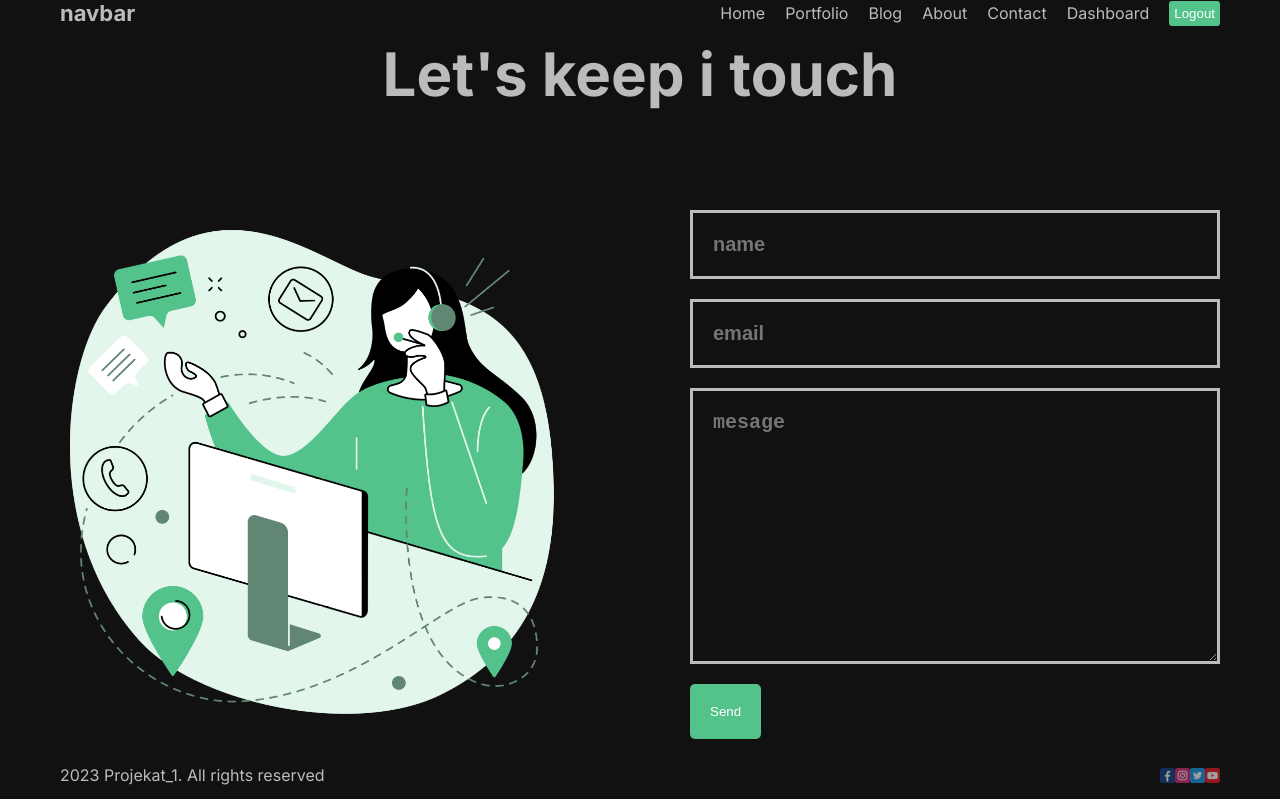
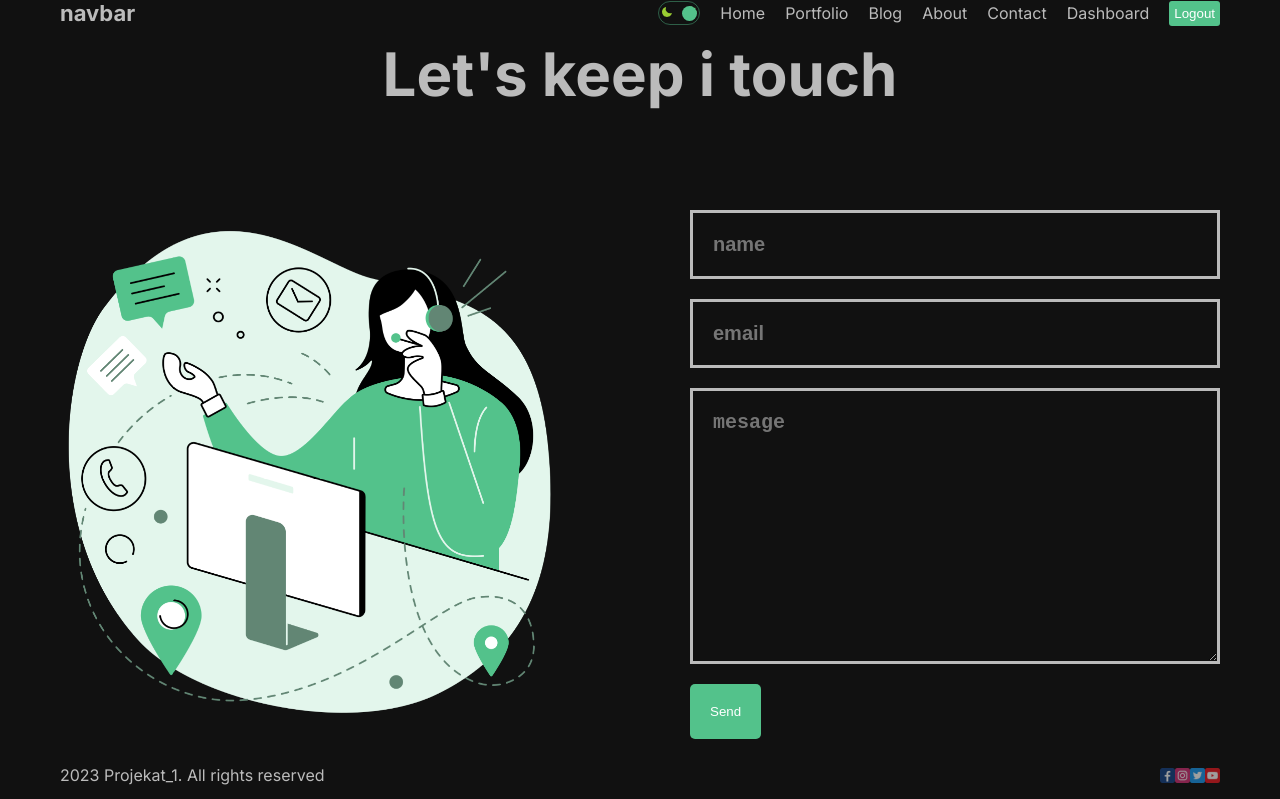
Before and after one commit to Slavisa-from-Bosnia/projekat_1, a Next.js app: page /contact in a window 1280 px wide. Shown: the top 799 px of the page. Built offline with nearby package versions, Linux system fonts and the light colour scheme.

Commit message:
variant with useEffect()

```diff
--- /dev/null
+++ b/context/ThemeContext.js
@@ -0,0 +1,18 @@
+"use client"
+
+import { createContext, useState } from "react"
+
+export const ThemeContext = createContext()
+
+export const ThemeProvider = ({children})=>{
+    const [mode, setMode] = useState("dark");
+    const toggle = () => {
+        setMode((prev) => (prev === "dark" ? "light" : "dark"));
+    };
+    return (
+    <ThemeContext.Provider value={{toggle, mode}}>
+        <div className={`theme ${mode}`}>{children}</div>
+        {children}
+    </ThemeContext.Provider>
+    )
+}
--- a/package.json
+++ b/package.json
@@ -13,6 +13,7 @@
     "eslint-config-next": "13.4.7",
     "next": "13.4.7",
     "react": "18.2.0",
-    "react-dom": "18.2.0"
+    "react-dom": "18.2.0",
+    "react-icons": "^4.10.1"
   }
 }
--- a/src/app/blog/page.module.css
+++ b/src/app/blog/page.module.css
@@ -1,3 +1,23 @@
 .container {
+    display: flex;
+    align-items: center;
+    gap: 50px;
+    margin-bottom: 50px;
+}
+
+.image{
+    object-fit: cover;
+}
+
+.content{
 
 }
+
+.title{
+    margin-bottom: 10px;
+}
+
+.desc{
+    font-size: 18px;
+    color: #999;
+}
--- a/src/app/globals.css
+++ b/src/app/globals.css
@@ -7,14 +7,26 @@ html,
 body {
   max-width: 100vw;
   overflow-x: hidden;
-  background-color: #111;
-  color: #bbb;
 }
 
 a {
   text-decoration: none;
   color: inherit;
 
+}
+
+.theme{
+  transition: 1s all ease;
+}
+
+.light{
+  background-color: white;
+  color: #111;
+}
+
+.dark{
+  background-color: #111;
+  color: #bbb;
 }
 
 .container {
--- a/src/app/layout.js
+++ b/src/app/layout.js
@@ -2,6 +2,7 @@ import Navbar from '@/components/navbar/Navbar'
 import './globals.css'
 import { Inter, Roboto, Poppins } from 'next/font/google'
 import Footer from '@/components/footer/Footer'
+import { ThemeProvider } from '../../context/ThemeContext'
 
 const inter = Inter({ subsets: ['latin'] })
 
@@ -14,11 +15,13 @@ export default function RootLayout({ children }) {
   return (
     <html lang="en">
       <body className={inter.className}>
+        <ThemeProvider>
         <div className='container'>
           <Navbar/>
             {children}
           <Footer/>
         </div>
+        </ThemeProvider>
       </body>
     </html>
   )
--- /dev/null
+++ b/src/components/DarkModeToggle/DarkModeToggle.jsx
@@ -0,0 +1,23 @@
+"use client"
+
+import React, { useContext } from 'react'
+import styles from './darkModeToggle.module.css'
+import {BiSolidMoon} from 'react-icons/bi'
+import {FaSun} from 'react-icons/fa'
+import { ThemeContext } from '../../../context/ThemeContext'
+
+const DarkModeToggle = () => {
+  const {toggle, mode} = useContext(ThemeContext);
+  return (
+    <div className={styles.container} onClick={toggle}>
+      <div className={styles.icon}><BiSolidMoon/></div>
+      <div className={styles.icon}><FaSun/></div>
+      <div
+        className={styles.ball}
+        style={mode === "light" ? {left: "2px"} : {right: "2px"}}
+      />
+    </div>
+  )
+}
+
+export default DarkModeToggle
--- /dev/null
+++ b/src/components/DarkModeToggle/darkModeToggle.module.css
@@ -0,0 +1,25 @@
+.container{
+    width: 42px;
+    height: 24px;
+    border: 1.5px solid #53c28b70;
+    border-radius: 30px;
+    display: flex;
+    align-items: center;
+    justify-content: space-between;
+    padding: 2px;
+    position: relative;
+    cursor: pointer;
+}
+
+.icon{
+    font-size: 12px;
+    color: yellowgreen;
+}
+
+.ball{
+    width: 15px;
+    height: 15px;
+    background-color: #53c28b;
+    border-radius: 50%;
+    position: absolute;
+}
--- a/src/components/navbar/Navbar.jsx
+++ b/src/components/navbar/Navbar.jsx
@@ -2,6 +2,7 @@
 import Link from 'next/link'
 import React from 'react'
 import styles from './navbar.module.css'
+import DarkModeToggle from '../DarkModeToggle/DarkModeToggle'
 
 const links = [
     {
@@ -41,6 +42,7 @@ const Navbar = () => {
     <div className= {styles.container}>
         <Link href="/"  className= {styles.logo}>navbar</Link>
         <div className= {styles.links}>
+            <DarkModeToggle/>
             {links.map(link=>(
                 <Link key={link.id} href={link.url} className= {styles.link}>
                     {link.title}
```
Also changed, not shown: src/app/blog/[id]/page.jsx (+44 -2 lines), src/app/blog/page.jsx (+35 -2 lines), src/app/dashboard/page.jsx (+27 -1 lines), src/app/blog/[id]/page.module.css (added), 1 other file (tests, documents, lock files or other folders).
